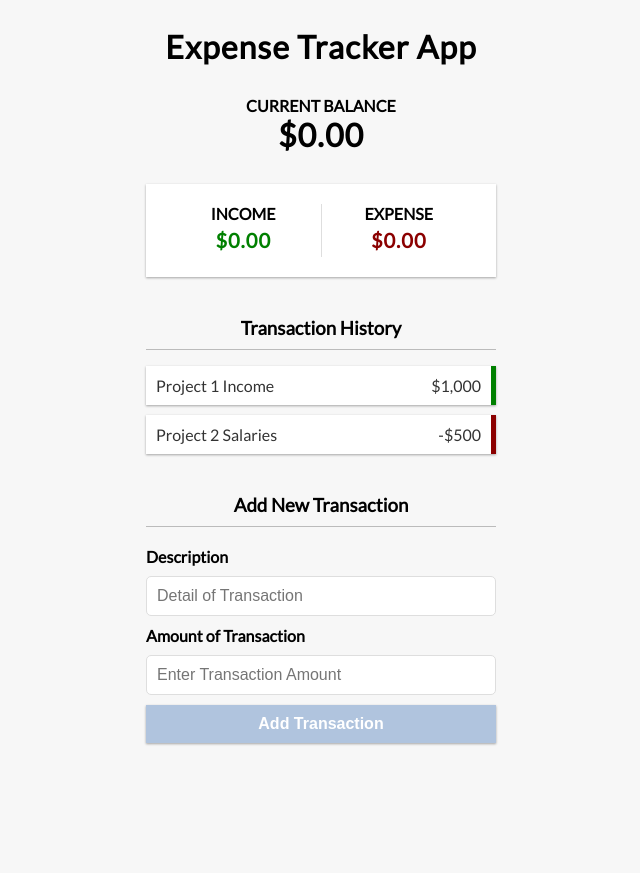
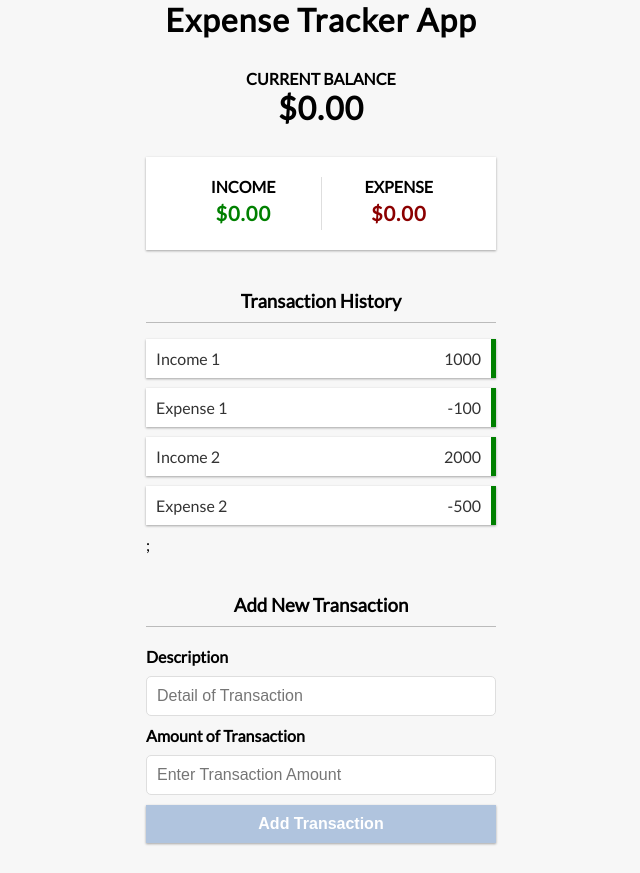
Before and after one commit to Basitali18999/Project1-Expense-App, a React (Create React App) app: page / in a window 1280 px wide. Shown: the whole page, without its empty margins (319-959 px from the left). Before the commit the page ends 800 px from the top, so only its background shows below. Built offline with nearby package versions, Linux system fonts and the light colour scheme.

Commit message:
Created Transaction component and added changes

```diff
--- a/src/components/TransHistory.js
+++ b/src/components/TransHistory.js
@@ -1,23 +1,31 @@
-import React from 'react'
+import React, { useContext } from 'react'
+
+// Import Transactions
+
+import  { Transactions } from './Transactions'
+
+
+// Import the GlobalContext
+
+import { GlobalContext } from '../components/context/GlobalState'
+
 
 export const TransHistory = () => {
-    return (
+
+  const { transactions } =useContext(GlobalContext)
+
+
+
+  return (
         <div>
         <h3>Transaction History</h3>
         <ul className='list' >
 
-           <li className='plus' >
-             Project 1 Income
-             <span>$1,000</span>
-             <button className='delete-btn'>X</button>
-           </li>
+        {transactions.map(transactions => (
 
-           <li className='minus'>
-             Project 2 Salaries
-             <span>-$500</span>
-             <button className='delete-btn'>X</button>
-           </li>
-
+         <Transactions key={transactions.id} transactions={transactions}/>
+        )
+        )};
 
 
         </ul>
--- /dev/null
+++ b/src/components/Transactions.js
@@ -0,0 +1,13 @@
+import React from 'react'
+
+export const Transactions = ({ transactions }) => {
+    return (
+        <li className='plus' >
+        {transactions.description}
+        <span>{transactions.transactionAmount}</span>
+        <button className='delete-btn'>X</button>
+      </li>
+
+
+    )
+}
--- a/src/components/context/GlobalState.js
+++ b/src/components/context/GlobalState.js
@@ -17,13 +17,18 @@ const initialState = {
 
 //Create the Global Context
 
+
 export const GlobalContext = createContext(initialState);
+
 
 //Create a Provider for the GlobalContext
 
+
 export const GlobalProvider = ({children}) => {
 
+
 const [state]=useReducer(AppReducer, initialState)
+
 
 
      return (
@@ -32,7 +37,7 @@ const [state]=useReducer(AppReducer, initialState)
 
             {
 
-                transaction: state.transactions
+                transactions: state.transactions
             }
 
         } >
```
